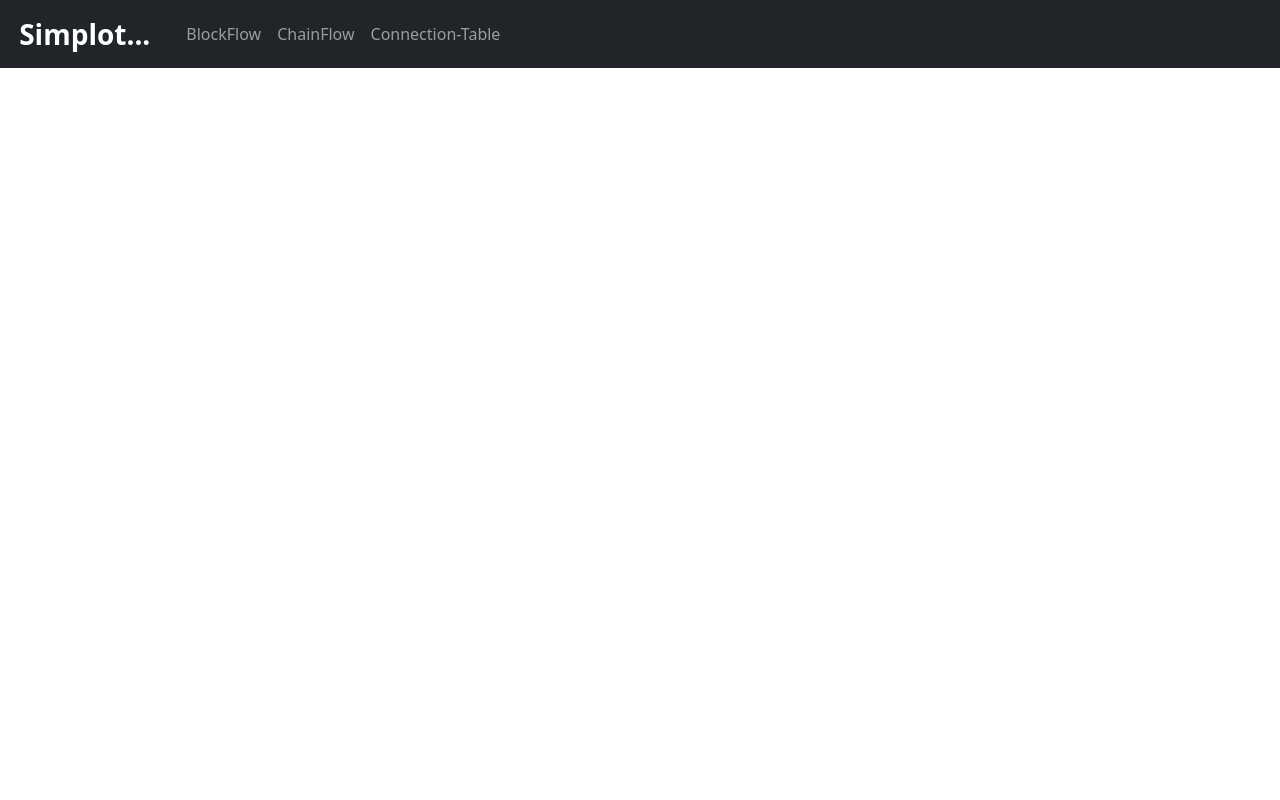
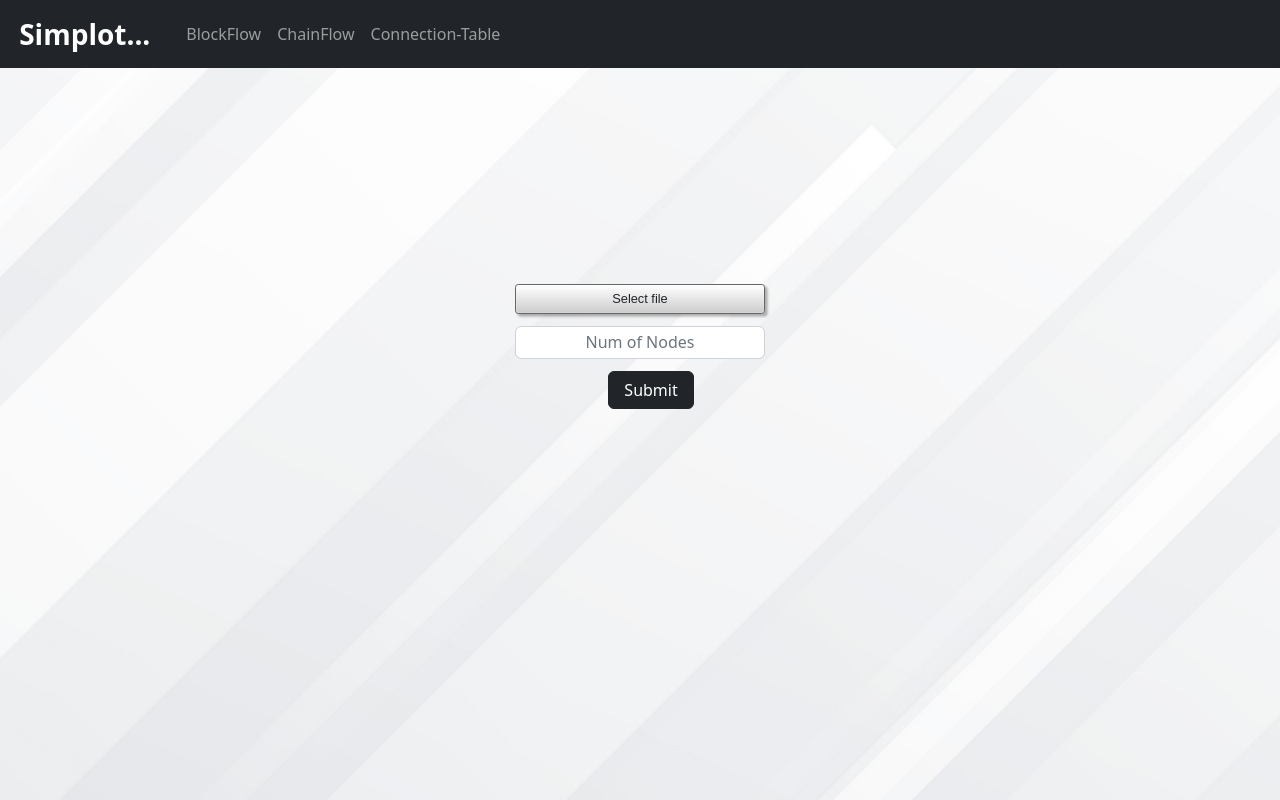
Before and after one commit to joydip007x/SimPlot, a React (Create React App) app: page /homepage in a window 1280 px wide. Shown: the top 800 px of the page. Built offline with nearby package versions, Linux system fonts and the light colour scheme.

Commit message:
protype v5 homescreen

```diff
--- a/src/App.js
+++ b/src/App.js
@@ -6,6 +6,7 @@
 import BlockFlow from './components/BlockFlow/BlockFlow.js';
 import ChainFlow from './components/ChainFlow/ChainFlow';
 import Navbar from './components/Navbar/Navbar.js';
+import Homepage from './components/Homepage/Homepage.js';
 import ConnectionTable from './components/ConnectionTable/ConnectionTable';
 
 function App() {
@@ -16,9 +17,9 @@
         <BrowserRouter>
             <Routes>
 
-                <Route path="/" element={<Navigate replace to="/blockflow"/>} />
+                <Route path="/" element={<Navigate replace to="/homepage"/>} />
 
-
+                <Route path='/homepage'  element={<Homepage/>} />
                 <Route path='/blockflow'  element={<BlockFlow/>} />
                 <Route path='/chainflow'  element={<ChainFlow/>} />
                 <Route path='/table'  element={<ConnectionTable/>} />
--- a/src/components/BlockFlow/BlockFlow.css
+++ b/src/components/BlockFlow/BlockFlow.css
@@ -1,5 +1,7 @@
 body{
-      margin: 30px;
+     margin: 30px;
+    background-repeat:no-repeat !important;
+
 }
 canvas {
       width: 400px;
--- a/src/components/BlockFlow/BlockFlow.js
+++ b/src/components/BlockFlow/BlockFlow.js
@@ -28,7 +28,11 @@
 
   const location = useLocation();
   const data = location.state?.data;
+  const numOfNodes  = location.state?.num;
 
+
+
+  //console.log(" OOOOOOOOOOOOO "+ num);
   function reSetBlockString (arr){
 
     setblockString(arr);
@@ -95,16 +99,16 @@
             }
             temp[index]=flowBlock;
             index=index+1;
-            console.log(text.slice(arr1[0],arr2[0])+"}}" )
-            console.log(s+"\n"+flowBlock.transmission_timestamp+"\n"
-            +"\n"+flowBlock.reception_timestamp+"\n"+flowBlock.end_node_id+"\n"+flowBlock.begin_node_id
-            +"\n"+flowBlock.block_id
-            );
+            // console.log(text.slice(arr1[0],arr2[0])+"}}" )
+            // console.log(s+"\n"+flowBlock.transmission_timestamp+"\n"
+            // +"\n"+flowBlock.reception_timestamp+"\n"+flowBlock.end_node_id+"\n"+flowBlock.begin_node_id
+            // +"\n"+flowBlock.block_id
+            // );
         }
         reSetBlockString(temp);
         //console.log(blockString.length);
 
-      console.log("FOund - "+data);
+      ///console.log("FOund - "+data);
   //reader.readAsText(data);
   }
   reader.readAsText(data);
@@ -157,7 +161,7 @@
     drawLineBetween(ctx,sx-radius*3,-50,sx-radius*3,canvas.current.height,{strokeClr:'black',lWidth:10});
     writeText(ctx,{ text: 'Current BlockFlow', x:(sx-radius*3)/2, y:sy},68,{color:'#00a8ff'} );
 
-    for(let i=0 ; i<300; i=i+1,p=p+2){
+    for(let i=0 ; i<numOfNodes; i=i+1,p=p+2){
 
       q=parseInt(i/yc);
       p=p%xc;
--- a/src/components/ConnectionTable/ConnectionTable.js
+++ b/src/components/ConnectionTable/ConnectionTable.js
@@ -52,7 +52,7 @@
             // index=0;
 
             //history.push("/about", );
-            //navigate('/blockflow', { state: {data: text}})
+            navigate('/blockflow', { state: {data: selectedFile,num:300}})
            // window.location.replace('/blockflow')
           }
           reader.onerror = (event) => {
@@ -85,7 +85,7 @@
       <div>
         <button onClick={handleSubmission}>Submit</button>
 
-        <Link to="/blockflow" state={{ data: selectedFile }} className="link">   blockflow</Link>
+        <Link to="/blockflow"  className="link">   blockflow</Link>
       </div>
     </div>)
 }
--- /dev/null
+++ b/src/components/Homepage/Homepage.css
@@ -0,0 +1,70 @@
+
+body{
+
+
+    display: block;
+    background-image: url('/public/b.jpg');
+    height: 3200px !important;
+    object-fit: fill;
+    background-repeat:no-repeat;
+    background-size: cover;
+    background-position: center;
+}
+
+.fUpclass{
+
+    margin-top: 10%;
+    border:  10px ;
+    border-color: black;
+    display: none;
+}
+
+.parentContainer{
+
+}
+#filePara{
+
+    margin-left: 8px;
+}
+.modal-label{
+    display: inline-block;
+    line-height: 2.2em;
+    float: middle;
+    padding: 0 0.62em;
+    width: 250px;
+    border: 1px solid #666;
+    border-radius: 0.25em;
+    background-image: linear-gradient( to bottom, #fff, #ccc );
+    box-shadow: inset 0 0 0.1em #fff, 0.2em 0.2em 0.2em rgba( 0, 0, 0, 0.3 );
+    font-family: arial, sans-serif;
+    font-size: 0.8em;
+ }
+.numOfNodesInput{
+
+    width: 250px;
+    display: inline-block;
+    line-height: 1.2em;
+    float: middle;
+    margin-top: 12px;
+    text-align: center;
+
+}
+ .fileUploadedContainer{
+
+     display: flex;
+     margin-left: 36%;
+
+
+ }
+ .submitbtn{
+
+    display: flex;
+    /* position: relative; */
+    justify-content: right;
+    margin-left: 47.5%;
+    margin-top: 12px;
+ }
+ .pageContainer{
+
+    margin-top: 15%;
+ }
--- /dev/null
+++ b/src/components/Homepage/Homepage.js
@@ -0,0 +1,88 @@
+import React, { useRef, useEffect, useState } from 'react'
+import {useNavigate ,Link} from 'react-router-dom';
+
+import 'bootstrap/dist/css/bootstrap.css';
+import Form from 'react-bootstrap/Form';
+import Button from 'react-bootstrap/Button';
+
+// import Background from '../A.png'
+import './Homepage.css'
+
+const Homepage = () => {
+
+    const [selectedFile, setSelectedFile] = useState();
+    const [isFilePicked, setIsFilePicked] = useState(false);
+    const [numOfNodes, setNumOfNodes] = useState(0);
+
+    let whitespace ="  ";
+    const navigate = useNavigate();
+
+    const changeHandler = (event) => {
+        setSelectedFile(event.target.files[0]);
+        setIsFilePicked(true);
+    };
+
+    const handleSubmission = () => {
+
+        if(numOfNodes==0 || !isFilePicked){
+
+            alert("Please fill every field with proper values.");
+            return ;
+        }
+        console.log(numOfNodes);
+        navigate('/blockflow', { /*replace: true ,*/state: {data: selectedFile,num:300}})
+    }
+    return (
+        <div>
+         {/* <div>HOMEPAGE</div> */}
+
+        <div className="pageContainer">
+        <input type="file" className="fUpclass" id="files"
+         name="file"  onChange={changeHandler} />
+
+         <div className='parentContainer'>
+
+        {
+            isFilePicked ? (
+              <div className='fileUploadedContainer'>
+                <p id='filePara'>Filename: {selectedFile.name} {whitespace} </p>
+                <p id='filePara'>| Filetype: {selectedFile.type}</p>
+                <p id='filePara'>| Size in bytes: {selectedFile.size}</p>
+
+              </div>
+            ) : (
+              <div>
+                {/* Select a file to show details */}
+
+              </div>
+            )
+          }
+          <label htmlFor="files"   className='modal-label'  >
+                {isFilePicked ?selectedFile.name: "Select file"}</label>
+          <div>
+
+
+          <Form.Control type="text" className="numOfNodesInput" placeholder="Num of Nodes"
+            onChange={(e)=>{
+
+                 if(!isNaN(parseInt(e.target.value))){
+                    setNumOfNodes(parseInt(e.target.value))
+                 }
+                 console.log(numOfNodes);
+
+            }}
+          />
+
+
+            <Button  className="submitbtn btn" variant="dark" onClick={handleSubmission}>Submit</Button>
+
+            {/* <Link to="/blockflow" state={{ data: selectedFile,num:300 }}
+            className="link">   blockflow</Link> */}
+          </div>
+
+          </div>
+          </div>
+        </div>)
+}
+
+export default Homepage
--- a/src/components/Navbar/Navbar.js
+++ b/src/components/Navbar/Navbar.js
@@ -16,7 +16,7 @@
   return (
     <>
       <Navbar  bg="dark" variant="dark">
-        <Navbar.Brand className='navBar' href="#home">Simplot...</Navbar.Brand>
+        <Navbar.Brand className='navBar' href="/homepage">Simplot...</Navbar.Brand>
         <Container  >
           <Nav className="me">
             <Nav.Link href="/blockflow">BlockFlow</Nav.Link>
```
Also changed, not shown: public/A.png (added), public/b.jpg (added).
